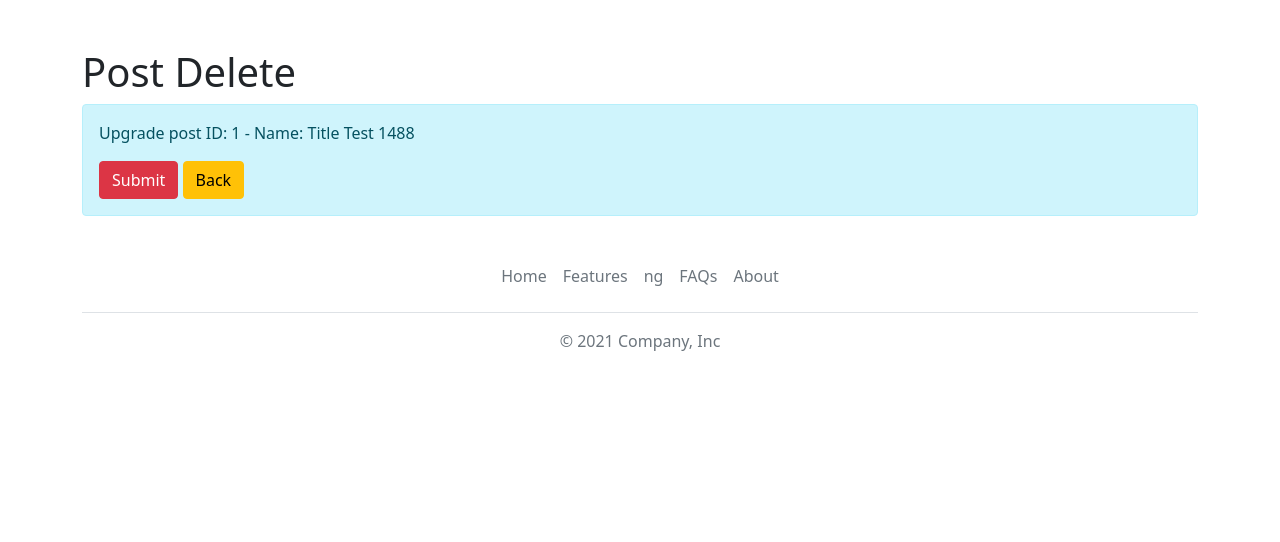
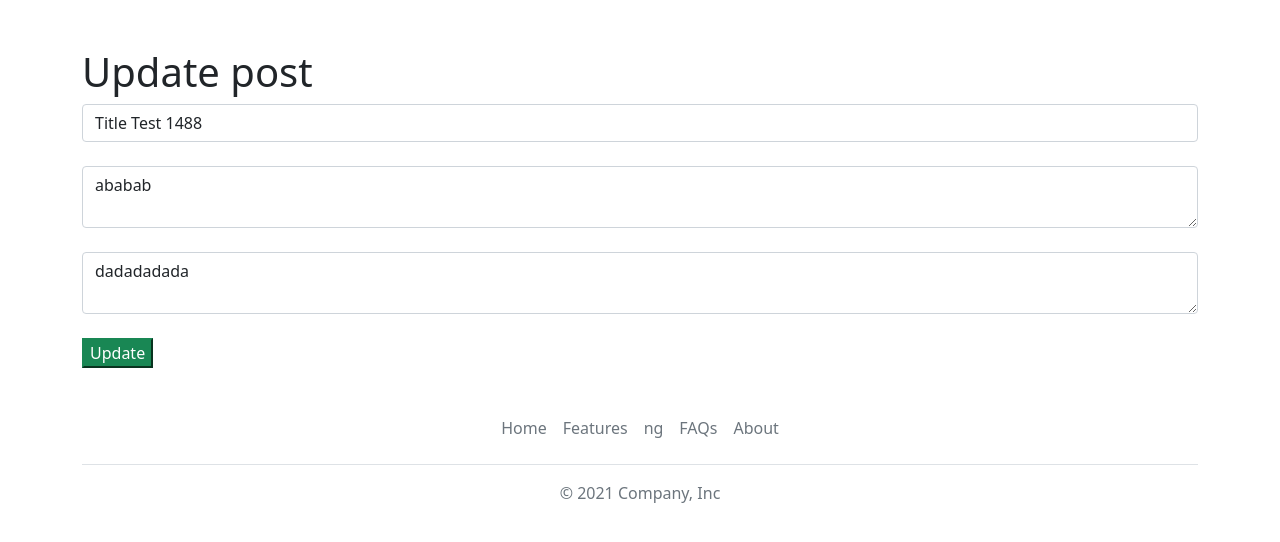
Before and after one commit to Dhoinewen/FlaskTesting, a Flask app: page /history/1/update in a window 1280 px wide. Shown: the part 73-615 px from the top of the page. Run offline with Flask 2, Linux system fonts and the light colour scheme; data comes from the database, SQL or seed files in the repository; both versions use the stored data as it was after the commit.

Commit message:
maybe end

```diff
--- a/main.py
+++ b/main.py
@@ -61,10 +61,22 @@
         return "Delete error"
 
 
-@main.route('/history/<int:id>/update')
-def post_change(id):
+@main.route('/history/<int:id>/update', methods=['POST', 'GET'])
+def post_update(id):
     article = Article.query.get(id)
-    return render_template('post_update.html', article=article)
+    if request.method == "POST":
+        article.title = request.form['title']
+        article.intro = request.form['intro']
+        article.text = request.form['text']
+        try:
+            db.session.add(article)
+            db.session.commit()
+            return redirect('/history')
+        except:
+            return "Error"
+    else:
+        article = Article.query.get(id)
+        return render_template('post_update.html', article=article)
 
 
 @main.route('/create-article', methods=['POST', 'GET'])
--- a/templates/index.html
+++ b/templates/index.html
@@ -5,7 +5,7 @@
 {% endblock %}
 {% block body %}
 <div class="px-4 py-5 my-5 text-center">
-    <img class="d-block mx-auto mb-4" src="/docs/5.1/assets/brand/bootstrap-logo.svg" alt="" width="72" height="57">
+    <img class="d-block mx-auto mb-4" src="https://w7.pngwing.com/pngs/580/297/png-transparent-audi-a5-car-bmw-logo-audi-thumbnail.png" alt="" width="72" height="57">
     <h1 class="display-5 fw-bold">Centered hero</h1>
     <div class="col-lg-6 mx-auto">
       <p class="lead mb-4">Quickly design and customize responsive mobile-first sites with Bootstrap, the world’s most popular front-end open source toolkit, featuring Sass variables and mixins, responsive grid system, extensive prebuilt components, and powerful JavaScript plugins.</p>
--- a/templates/post_update.html
+++ b/templates/post_update.html
@@ -1,17 +1,17 @@
 {% extends 'base.html' %}
 
 {% block title %}
-Change Post
+Update Post
 {% endblock %}
 
 {% block body %}
 <div class="container mt-5">
-    <h1>Post Delete</h1>
-
-    <div class="alert alert-info">
-        <p>Upgrade post ID: {{ article.id }} - Name: {{ article.title }}</p>
-        <a href="/history" class="btn btn-danger">Submit</a>
-        <a href="/history/{{ article.id }}" class="btn btn-warning">Back</a>
-    </div>
+    <h1>Update post</h1>
+    <form method="POST">
+        <input type="text" name="title" id="title" class="form-control" value="{{ article.title }}" placeholder="Input Title"><br>
+        <textarea name="intro" id="intro" class="form-control" placeholder="Input Intro">{{ article.intro }}</textarea><br>
+        <textarea name="text" id="text" class="form-control" placeholder="Input Text">{{ article.text }}</textarea><br>
+        <input type="submit" class="btn-success" value="Update">
+    </form>
 </div>
 {% endblock %}
```
Also changed, not shown: blog.db.
